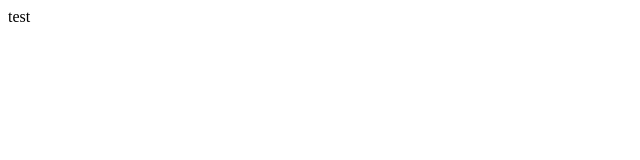
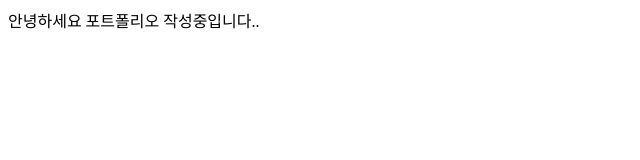
Before and after one commit to xg1988/chosu_frontend, a website built with Parcel: page index.html in a window 1280 px wide. Shown: the whole page, without its empty margins (0-640 px from the left). Built offline with nearby package versions, Linux system fonts and the light colour scheme.

Commit message:
테스트3

```diff
--- a/index.html
+++ b/index.html
@@ -9,7 +9,7 @@
 </head>
 <body>
     <div>
-        test
+        안녕하세요 포트폴리오 작성중입니다..
     </div>
 </body>
 </html>
```
